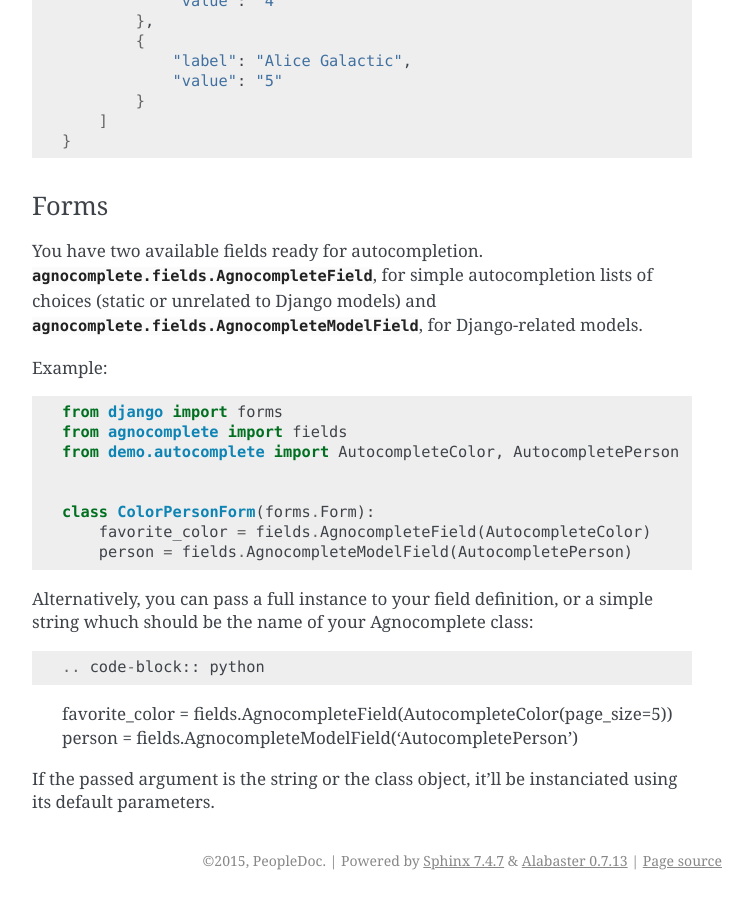
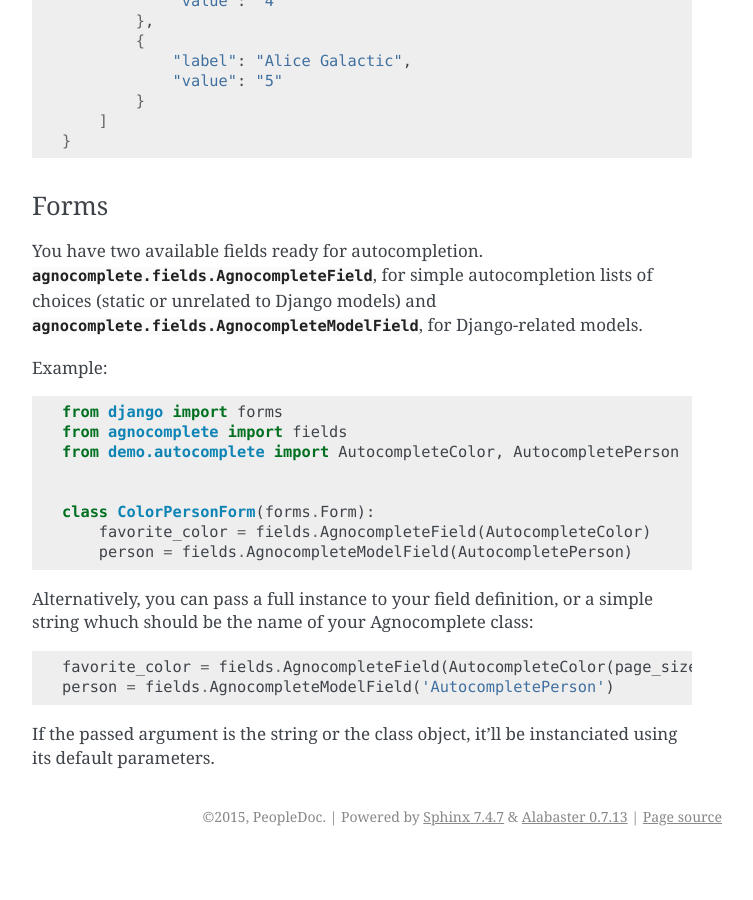
Before and after one commit to peopledoc/django-agnocomplete, a Sphinx documentation site: the page built from docs/overview.rst, in a window 1280 px wide and 900 px high, scrolled down 2353 px. Shown: the whole window, without its empty margins (388-1141 px from the left). Built offline with Sphinx 7.4.7, drawn with Linux system fonts in a browser that asks for light colours; after the commit the page ends 3209 px from its top, so only the background shows below that.

Commit message:
[Documentation] Typo (fixes #21).

```diff
--- a/docs/overview.rst
+++ b/docs/overview.rst
@@ -134,7 +134,7 @@ Example:
         favorite_color = fields.AgnocompleteField(AutocompleteColor)
         person = fields.AgnocompleteModelField(AutocompletePerson)
 
-Alternatively, you can pass a full instance to your field definition, or a simple string whuch should be the name of your Agnocomplete class::
+Alternatively, you can pass a full instance to your field definition, or a simple string whuch should be the name of your Agnocomplete class:
 
 .. code-block:: python
 
```
